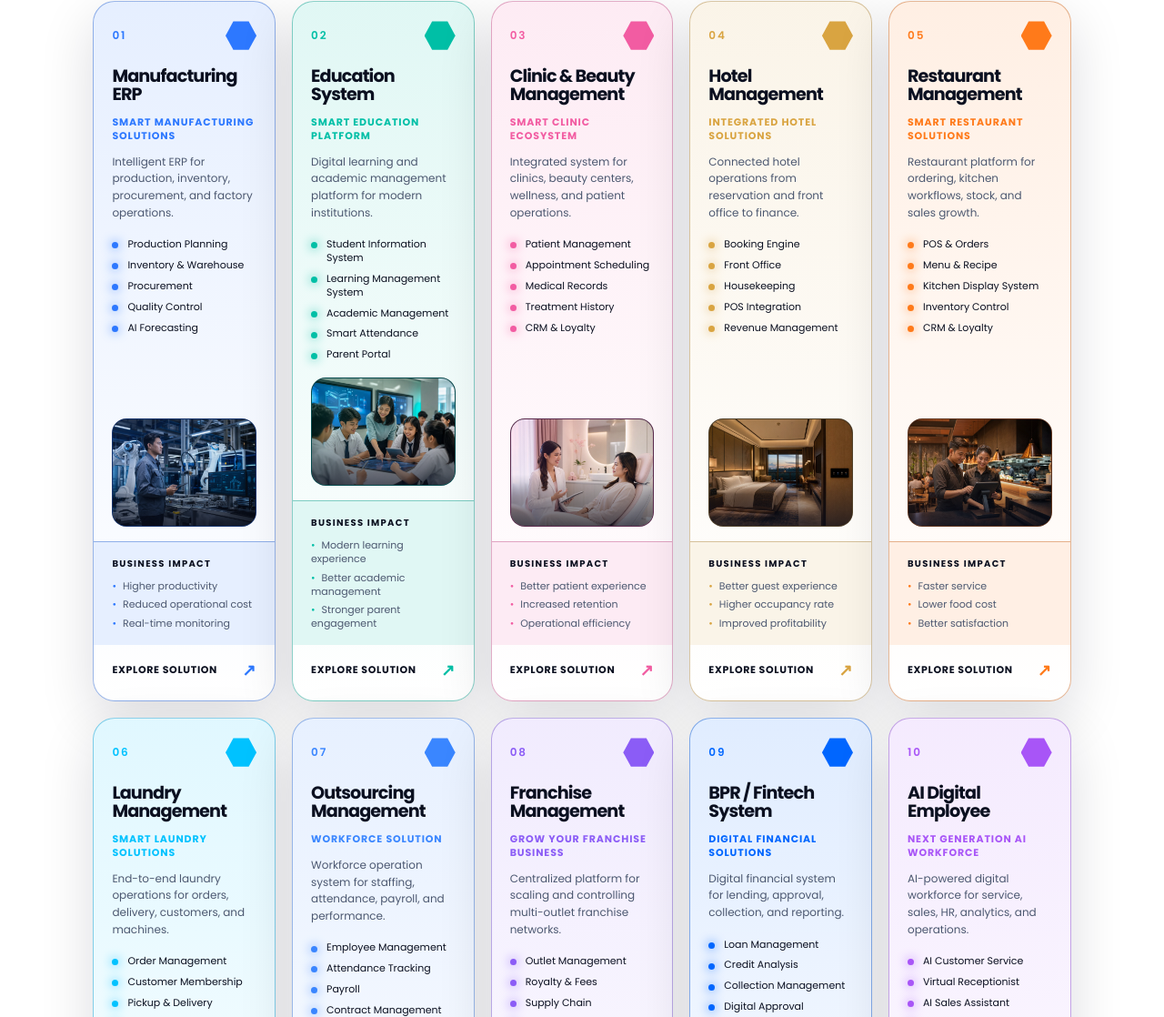
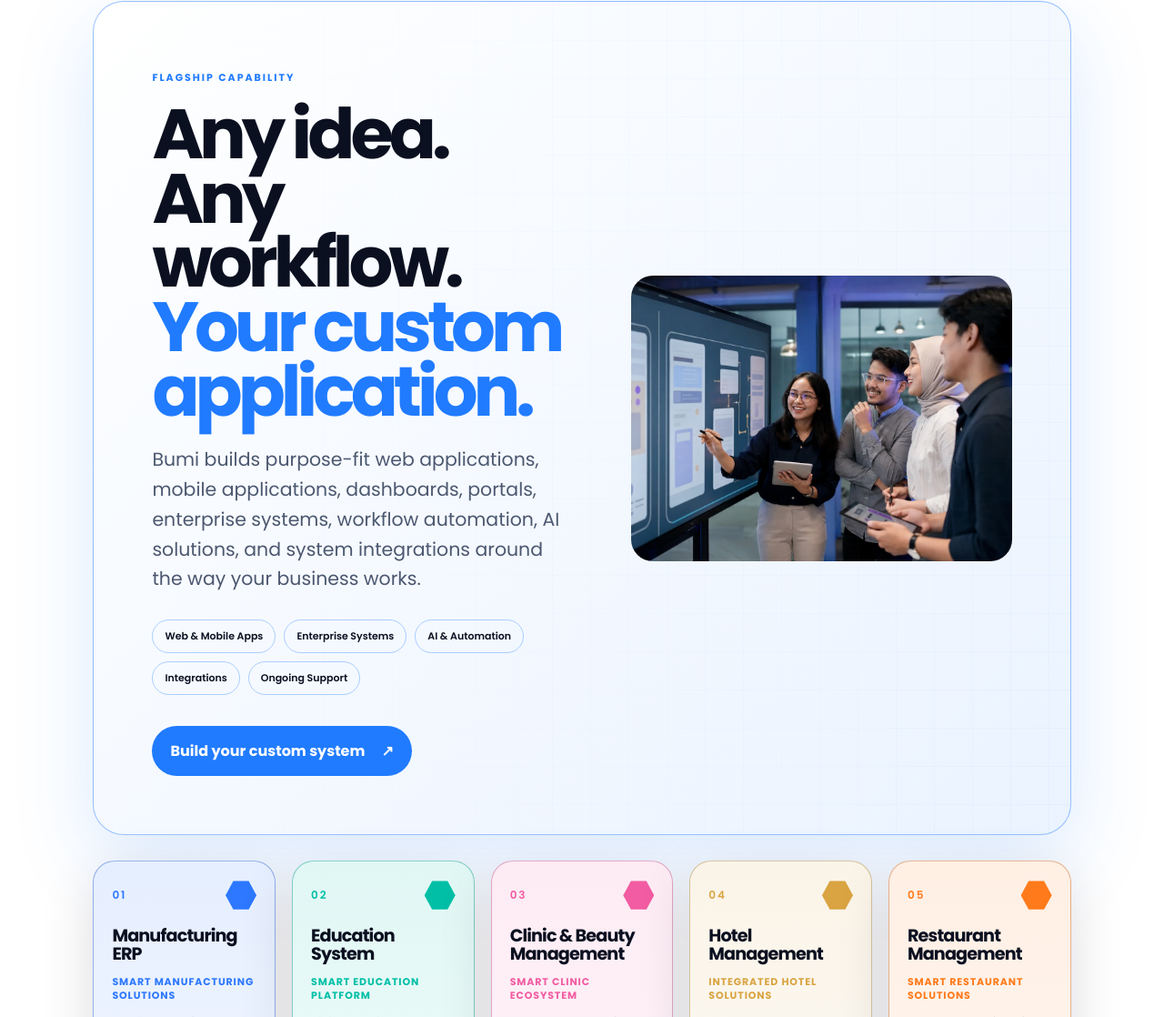
Before and after one commit to muhamadbasim/bumi-website, an Astro site in the folder astro/: page / in a window 1280 px wide. Shown: the part 2238-3356 px from the top of the page at 91% size. Built offline with nearby package versions, Linux system fonts and the light colour scheme; Astro itself is replaced by a stand-in of ours.

Commit message:
feat: add custom system flagship capability

```diff
--- /dev/null
+++ b/astro/src/components/CustomSystemFlagship.astro
@@ -0,0 +1,15 @@
+<article class="custom-system-flagship">
+  <div class="custom-system-copy">
+    <p class="custom-system-eyebrow">FLAGSHIP CAPABILITY</p>
+    <h3>Any idea. Any workflow. <em>Your custom application.</em></h3>
+    <p class="custom-system-body">Bumi builds purpose-fit web applications, mobile applications, dashboards, portals, enterprise systems, workflow automation, AI solutions, and system integrations around the way your business works.</p>
+    <div class="custom-system-chips" aria-label="Custom system capabilities">
+      {['Web & Mobile Apps', 'Enterprise Systems', 'AI & Automation', 'Integrations', 'Ongoing Support'].map((chip) => <span>{chip}</span>)}
+    </div>
+    <a class="custom-system-cta" href="/contact" aria-label="Build your custom system with Bumi">Build your custom system <span>↗</span></a>
+  </div>
+  <figure class="custom-system-visual">
+    <img src="/images/capabilities/custom-system.webp" alt="Software product team collaborating on a custom business application" width="1200" height="900" loading="lazy" decoding="async" />
+  </figure>
+  <div class="custom-system-grid" aria-hidden="true"></div>
+</article>
--- a/astro/src/pages/index.astro
+++ b/astro/src/pages/index.astro
@@ -3,6 +3,7 @@ import BaseLayout from '../layouts/BaseLayout.astro'
 import SiteHeader from '../components/SiteHeader.astro'
 import Marquee from '../components/Marquee.astro'
 import ServiceCard from '../components/ServiceCard.astro'
+import CustomSystemFlagship from '../components/CustomSystemFlagship.astro'
 import ProjectCard from '../components/ProjectCard.astro'
 import BrandLogo from '../components/BrandLogo.astro'
 import { hero, services, projects } from '../data/home'
@@ -34,6 +35,7 @@ import '../styles/global.css'
 
     <section class="services page-section" id="services">
       <div class="section-heading" data-reveal><div><p class="eyebrow">02 / Capabilities</p><h2>Make progress<br /><em>structural.</em></h2></div><p>From infrastructure to intelligence, we create systems that make better work possible.</p></div>
+      <CustomSystemFlagship />
       <div class="service-grid">{services.map((service) => <ServiceCard {...service} />)}</div>
     </section>
 
--- a/astro/src/styles/global.css
+++ b/astro/src/styles/global.css
@@ -74,3 +74,22 @@ button:focus-visible, a:focus-visible { outline:3px solid var(--focus); outline-
 @media (min-width:1280px) { .service-grid { grid-template-columns:repeat(5,minmax(0,1fr)); } }
 @media (max-width:800px) { .site-header { height:76px; } .desktop-nav { display:none; } .menu-toggle { display:block; } .hero { min-height:850px; padding-top:130px; } .hero-index { display:none; } .hero-body { margin-top:28px; font-size:18px; } .hero-actions { align-items:flex-start; flex-direction:column; gap:20px; } .intro,.services,.projects { padding-top:110px; padding-bottom:100px; } .intro-layout,.section-heading { grid-template-columns:1fr; display:grid; gap:34px; } .service-grid { grid-template-columns:1fr; gap:22px; } .service-card { min-height:460px; padding:24px; } .project-card { grid-template-columns:36px 1fr 26px; gap:12px; } .project-card:hover { padding-inline:0; } .project-card h3 { font-size:36px; } .site-footer { flex-direction:column; } }
 @media (prefers-reduced-motion:reduce) { html { scroll-behavior:auto; } *,*::before,*::after { animation-duration:.001ms!important; transition-duration:.001ms!important; } [data-reveal] { opacity:1; transform:none; } .service-card,.service-card:hover,.service-card:focus-within,.capability-photo img { transform:none!important; } }
+.custom-system-flagship { display:grid; grid-template-columns:minmax(0,1.05fr) minmax(360px,.95fr); gap:clamp(30px,5vw,76px); align-items:center; position:relative; overflow:hidden; margin-bottom:28px; padding:clamp(30px,5vw,72px); border:1px solid rgba(32,123,255,.45); border-radius:34px; transition:transform .3s ease,box-shadow .3s ease; }
+html[data-theme='light'] .custom-system-flagship { color:#0b1020; background:linear-gradient(135deg,#ffffff,#eaf3ff); box-shadow:0 30px 90px rgba(32,123,255,.16); }
+html[data-theme='dark'] .custom-system-flagship { color:#ffffff; background:linear-gradient(135deg,#101a31,#071126); box-shadow:0 30px 100px rgba(0,102,255,.22); }
+.custom-system-flagship:hover,.custom-system-flagship:focus-within { transform:translateY(-7px); box-shadow:0 38px 110px rgba(32,123,255,.28); }
+.custom-system-eyebrow { color:#207bff; font-size:11px; font-weight:700; letter-spacing:.18em; }
+.custom-system-copy h3 { max-width:720px; margin:18px 0 24px; font-size:clamp(42px,6vw,92px); line-height:.92; letter-spacing:-.065em; }
+.custom-system-copy h3 em { color:#207bff; font-style:normal; }
+.custom-system-body { max-width:680px; color:var(--muted); font-size:clamp(16px,1.6vw,21px); line-height:1.6; }
+.custom-system-chips { display:flex; flex-wrap:wrap; gap:9px; margin:28px 0 34px; }
+.custom-system-chips span { padding:9px 13px; border:1px solid rgba(32,123,255,.35); border-radius:999px; font-size:11px; font-weight:600; }
+.custom-system-cta { display:inline-flex; gap:18px; align-items:center; padding:15px 20px; border-radius:999px; background:#207bff; color:#fff; font-weight:700; }
+.custom-system-cta span { transition:transform .22s ease; }
+.custom-system-cta:hover span,.custom-system-cta:focus-visible span { transform:translateX(4px); }
+.custom-system-visual { aspect-ratio:4/3; margin:0; overflow:hidden; border-radius:24px; }
+.custom-system-visual img { width:100%; height:100%; display:block; object-fit:cover; transition:transform .5s ease; }
+.custom-system-flagship:hover .custom-system-visual img,.custom-system-flagship:focus-within .custom-system-visual img { transform:scale(1.04); }
+.custom-system-grid { position:absolute; inset:0; pointer-events:none; opacity:.18; background-image:linear-gradient(rgba(32,123,255,.18) 1px,transparent 1px),linear-gradient(90deg,rgba(32,123,255,.18) 1px,transparent 1px); background-size:42px 42px; mask-image:linear-gradient(90deg,transparent,black); }
+@media (max-width:800px) { .custom-system-flagship { grid-template-columns:1fr; padding:26px; } .custom-system-copy h3 { font-size:44px; } }
+@media (prefers-reduced-motion:reduce) { .custom-system-flagship,.custom-system-flagship:hover,.custom-system-flagship:focus-within,.custom-system-visual img { transform:none!important; } }
```
Also changed, not shown: astro/scripts/capability-cards.test.mjs (+25 -1 lines), astro/public/images/capabilities/custom-system.webp (added).
